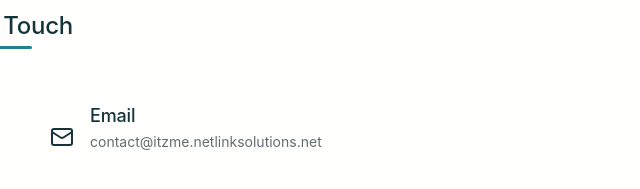
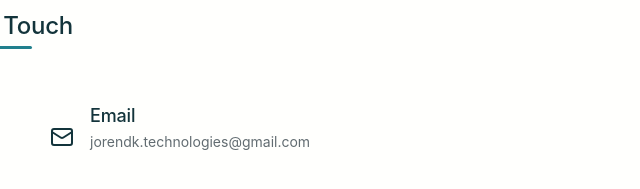
Before and after one commit to ItzMe0515/Portfolio, a plain HTML site: page index.html in a window 1280 px wide. Shown: the part 3220-3409 px from the top of the page, 638-1278 px from the left. Drawn offline with nearby package versions, Linux system fonts and the light colour scheme; a web font is replaced by a local one.

Commit message:
Email change

```diff
--- a/index.html
+++ b/index.html
@@ -325,7 +325,7 @@
                         <i data-lucide="mail"></i>
                         <div>
                             <h4 data-en="Email" data-nl="E-mail">Email</h4>
-                            <p>contact@itzme.netlinksolutions.net</p>
+                            <p>jorendk.technologies@gmail.com</p>
                         </div>
                     </div>
                     <div class="contact-item">
```
